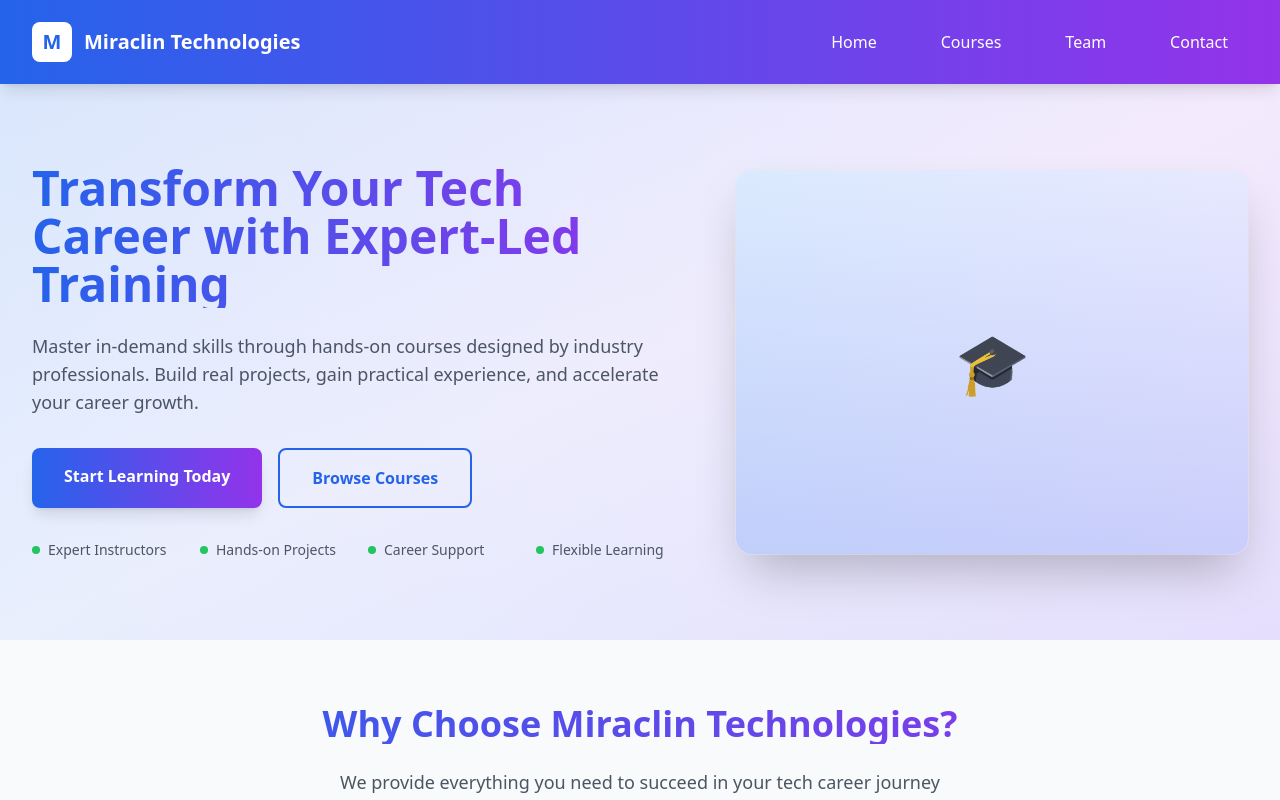
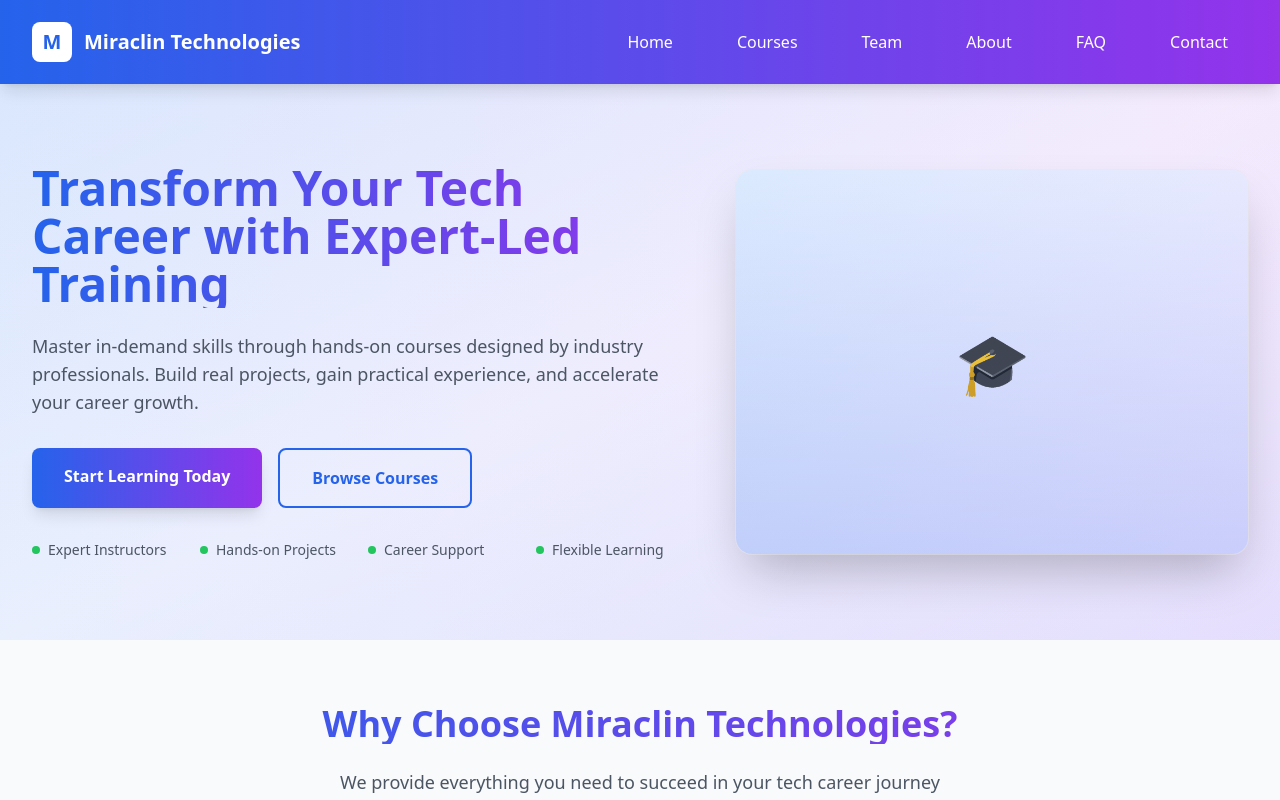
Before and after one commit to miracl-in/miracl-in.github.io, a Next.js app: page / in a window 1280 px wide. Shown: the top 800 px of the page. Built offline with nearby package versions, Linux system fonts and the light colour scheme.

Commit message:
Update Navbar.tsx

```diff
--- a/components/Navbar.tsx
+++ b/components/Navbar.tsx
@@ -8,6 +8,8 @@ const navLinks = [
   { name: "Home", href: "/" },
   { name: "Courses", href: "/courses" },
   { name: "Team", href: "/team" },
+  { name: "About", href: "/about" },
+  { name: "FAQ", href: "/faq" },
   { name: "Contact", href: "/contact" }
 ]
 
```
